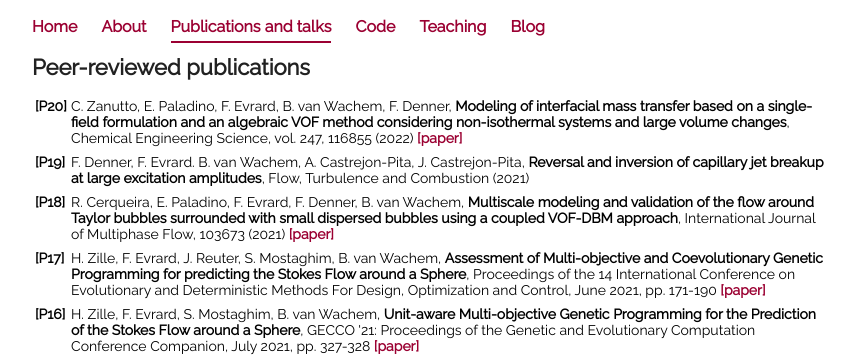
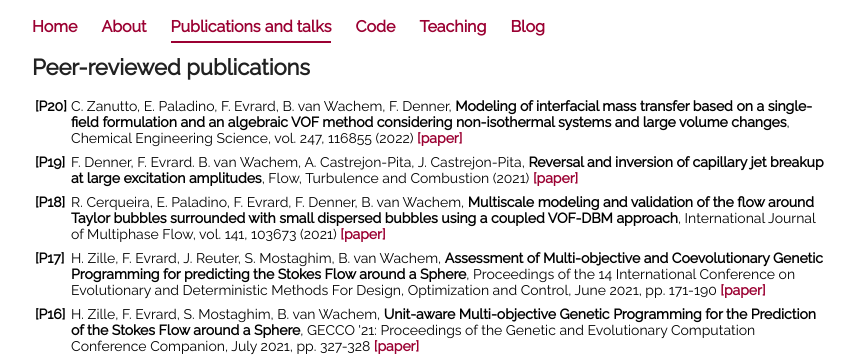
Before and after one commit to fabienevrard/fabienevrard.github.io, a Jekyll site: the page built from publications/index.html, in a window 1280 px wide. Shown: the top 362 px of the page, without its empty margins (208-1065 px from the left). Built offline with Jekyll 4.4.1, drawn with Linux system fonts in a browser that asks for light colours.

Commit message:
Update index.html

```diff
--- a/publications/index.html
+++ b/publications/index.html
@@ -15,12 +15,12 @@ title: Publications and talks
 		 <tr><td></td><td></td></tr>
 		 <tr>
 		 	 <td><b>[P19]</b></td>
-			 <td>F. Denner, F. Evrard. B. van Wachem, A. Castrejon-Pita, J. Castrejon-Pita, <b>Reversal and inversion of capillary jet breakup at large excitation amplitudes</b>, Flow, Turbulence and Combustion (2021) <b><a href=""></a></b></td>
+			 <td>F. Denner, F. Evrard. B. van Wachem, A. Castrejon-Pita, J. Castrejon-Pita, <b>Reversal and inversion of capillary jet breakup at large excitation amplitudes</b>, Flow, Turbulence and Combustion (2021) <b><a href="https://doi.org/10.1007/s10494-021-00291-w">[paper]</a></b></td>
 		 </tr>
 		 <tr><td></td><td></td></tr>
 		 <tr>
 			 <td><b>[P18]</b></td>
-			 <td>R. Cerqueira, E. Paladino, F. Evrard, F. Denner, B. van Wachem, <b>Multiscale modeling and validation of the flow around Taylor bubbles surrounded with small dispersed bubbles using a coupled VOF-DBM approach</b>, International Journal of Multiphase Flow, 103673 (2021) <b><a href="https://doi.org/10.1016/j.ijmultiphaseflow.2021.103673">[paper]</a></b></td>
+			 <td>R. Cerqueira, E. Paladino, F. Evrard, F. Denner, B. van Wachem, <b>Multiscale modeling and validation of the flow around Taylor bubbles surrounded with small dispersed bubbles using a coupled VOF-DBM approach</b>, International Journal of Multiphase Flow, vol. 141, 103673 (2021) <b><a href="https://doi.org/10.1016/j.ijmultiphaseflow.2021.103673">[paper]</a></b></td>
 		 </tr>
 		 <tr><td></td><td></td></tr>
 		 <tr>
```
